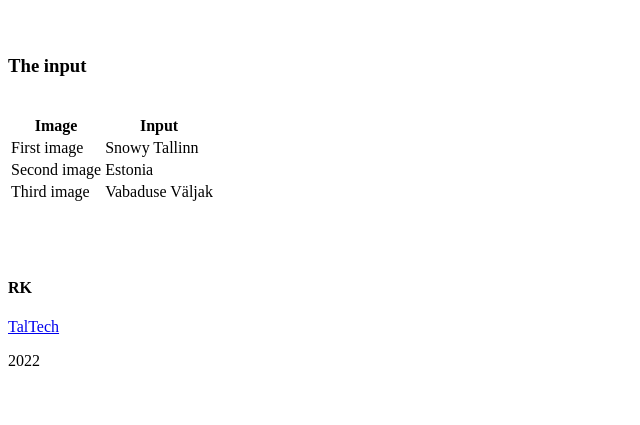
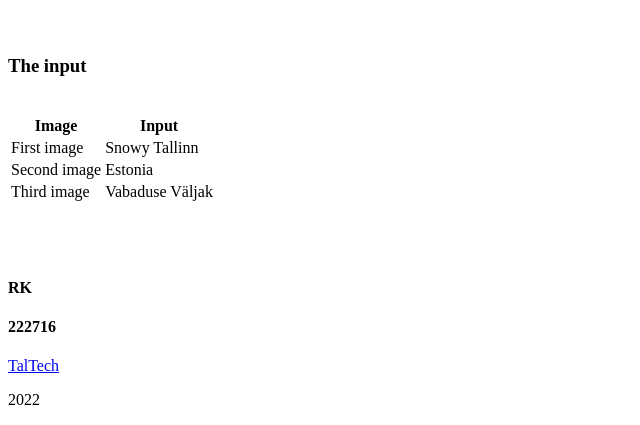
Before and after one commit to laflame210/laflame210.github.io, a plain HTML site: page index.html in a window 1280 px wide. Shown: the part 1623-2048 px from the top of the page, without its empty margins (0-640 px from the left). Before the commit the page ends 2009 px from the top, so only its background shows below. Drawn offline with Linux system fonts and the light colour scheme.

Commit message:
full page

```diff
--- a/index.html
+++ b/index.html
@@ -1,7 +1,7 @@
 <!DOCTYPE html>
 <html lang="en">
 <head>
-<title>222716</title>
+<title>demo</title>
 </head>
 <body>
 <h2>AI instead of a brush and a palette?!</h2>
@@ -53,6 +53,7 @@ style="width:510px;height: 510px;">
 <br>
 <br>
 <h4>RK</h4>
+<h4>222716</h4>
 <a href="https://taltech.ee/">TalTech</a> <p>2022</p>
 </body>
 </html>
```
